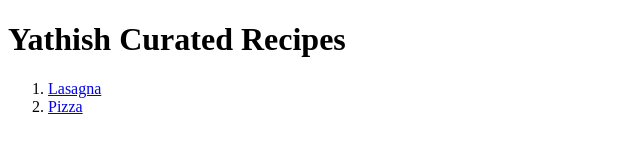
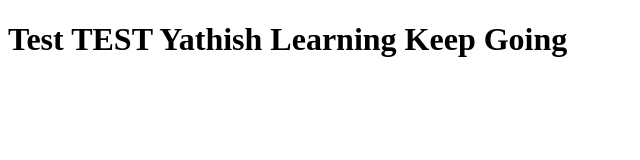
Before and after one commit to yathish91/webdev, a plain HTML site: page index.html in a window 1280 px wide. Shown: the whole page, without its empty margins (0-640 px from the left). Drawn offline with Linux system fonts and the light colour scheme.

Commit message:
Update index.html

```diff
--- a/index.html
+++ b/index.html
@@ -2,15 +2,12 @@
 <html lang="en">
 
 <head>
-    <title></title>
+    <meta charset="utf-8" />
+    <title>Testing</title>
 </head>
 
 <body>
-    <h1>Yathish Curated Recipes</h1>
+    <h1>Test TEST Yathish Learning Keep Going</h1>
 </body>
-<ol>
-    <li><a href="./Day-1/odin-recipes/recipes/lasagna.html">Lasagna</a></li>
-    <li><a href="./Day-1/odin-recipes/recipes/pizza.html">Pizza</a></li>
-</ol>
 
 </html>
```
